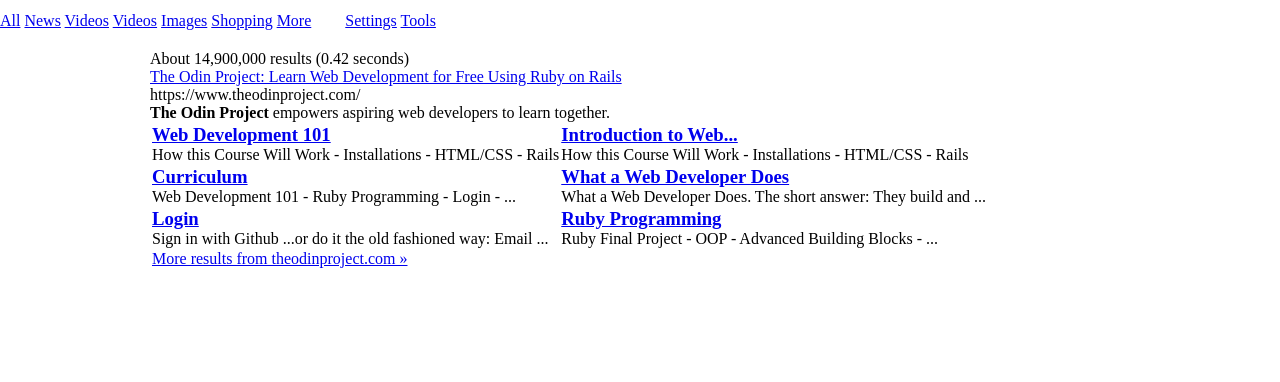
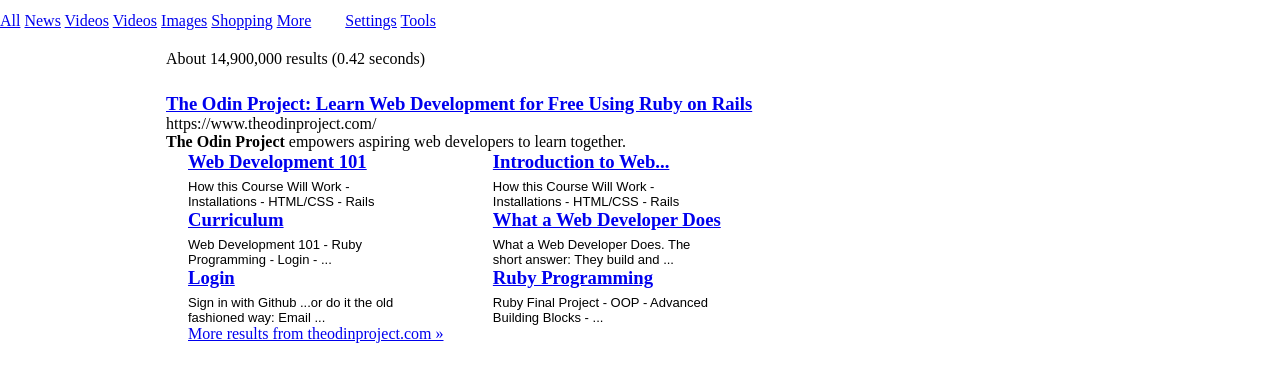
Before and after one commit to bongla316/google-search-results, a plain HTML site: page index.html in a window 1280 px wide. Shown: the part 72-454 px from the top of the page. Drawn offline with Linux system fonts and the light colour scheme.

Commit message:
Modified css styling for top search result

```diff
--- a/index.html
+++ b/index.html
@@ -45,13 +45,13 @@
 		<div class="top-result">
 			<div class="links">
 				<div class="web-link">
-					<a href="#" class="main-hyperlink">The Odin Project: Learn Web Development for Free Using Ruby on Rails</a>
+					<h3><a href="#" class="main-hyperlink">The Odin Project: Learn Web Development for Free Using Ruby on Rails</a></h3>
 					<p class="page-ref">https://www.theodinproject.com/</p>
 					<p class="description-main"><b>The Odin Project</b> empowers aspiring web developers to learn together.</p>
 				</div>
 
 				<div class="table">
-					<table>
+					<table cellspacing="0" cellpadding="0">
 
 						<tr>
 							<td>
--- a/style.css
+++ b/style.css
@@ -62,7 +62,36 @@ body {
 #main-wrapper {
 	position: relative;
 	margin-left: 150px;
+	width: 600px;
+	padding-right: 16px;
+	padding-left: 16px;
 }
+
+#total-results {
+	height: 43px;
+}
+
+#main-wrapper .top-result {
+
+}
+
+#main-wrapper table {
+	margin-left: 22px;
+	position: relative;
+	width: 615px;
+}
+
+#main-wrapper .description {
+	font-size: small;
+	font-family: arial, sans-serif;
+	text-align: left;
+	overflow: hidden;
+	width: 220px;
+	padding-top: 6px;
+	padding-right: 4px;
+}
+
+
 
 
 /*#header {
```
